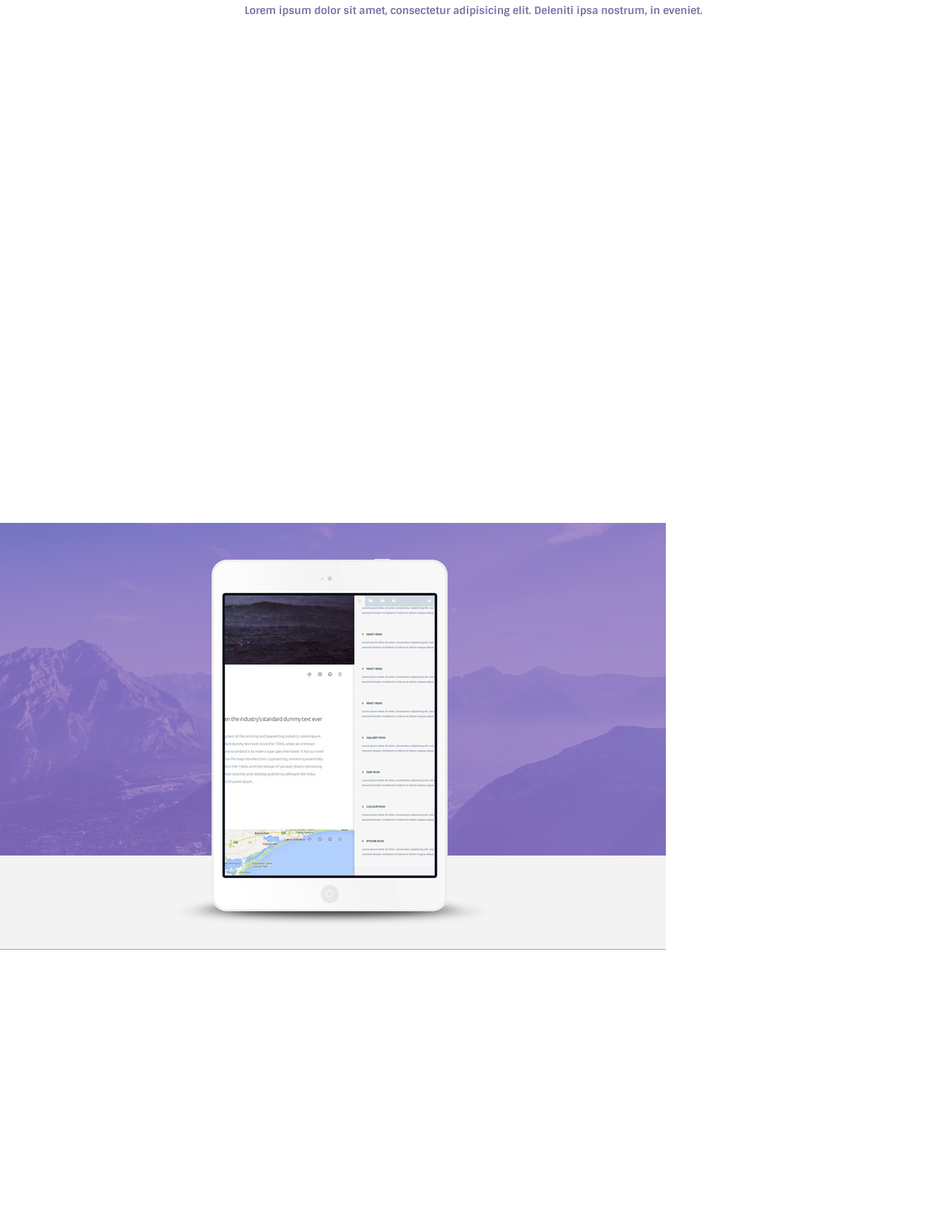
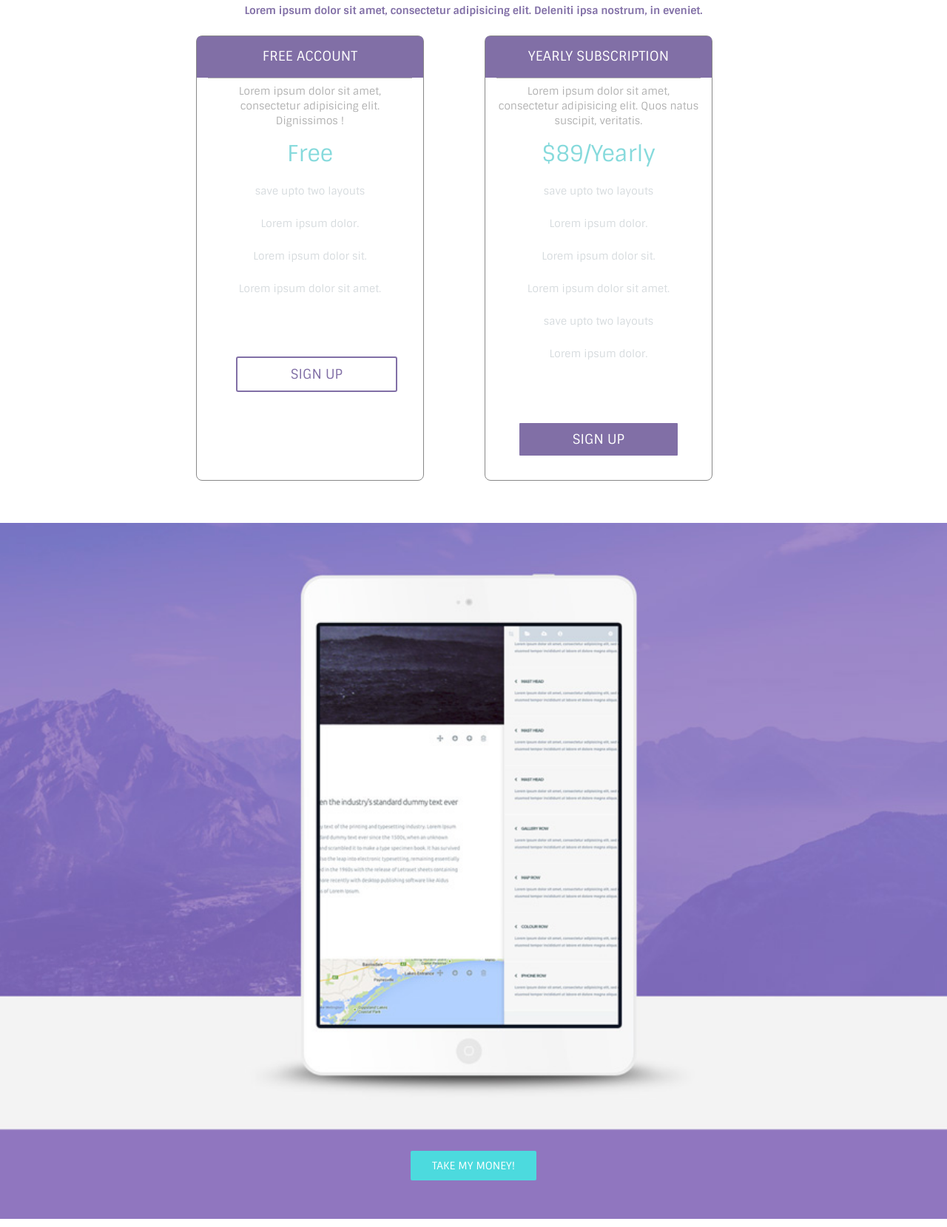
Before and after one commit to akapeepa/builder.io, a plain HTML site: page index.html in a window 1280 px wide. Shown: the part 3556-5215 px from the top of the page at 74% size. Before the commit the page ends 4840 px from the top, so only its background shows below. Drawn offline with nearby package versions, Linux system fonts and the light colour scheme.

Commit message:
new sections  added

```diff
--- a/css/src/app.scss
+++ b/css/src/app.scss
@@ -4,4 +4,7 @@
 @import "take";
 @import "video";
 @import "layouts";
-@import "subscribe"
+@import "subscribe";
+@import "ipad";
+@import "takemymoney";
+@import "footer";
--- /dev/null
+++ b/css/src/footer.scss
@@ -0,0 +1,5 @@
+#footer{
+  background-color: #FFF;
+  min-height: 50vh;
+  font-family: 'Sintony', sans-serif;
+}
--- /dev/null
+++ b/css/src/ipad.scss
@@ -0,0 +1,5 @@
+#ipad{
+  img{
+    width: 100%;
+  }
+}
--- a/css/src/subscribe.scss
+++ b/css/src/subscribe.scss
@@ -10,9 +10,60 @@
       font-size: 2em;
       margin-top: 2em;
     }
-    p{
+    p.headline{
       color: #816FA6;
+      padding-bottom: 1em;
       font-weight: 700;
+    }
+    .row{
+      .plan {
+        border: 1px solid #888;
+        border-radius: 8px 8px 0 0;
+        padding: 0 15px;
+        border-radius:  8px;
+        height: 43em;
+        width: 22em;
+        position: relative;
+        h4{
+          background-color:#816FA6;
+          color: #fff;
+          text-transform: uppercase;
+          margin: 0 -15px;
+          padding: 1em 0;
+          border-radius: 5px 5px 0 0;
+        }
+        p.description{
+          height: 4em;
+          color: #B1B1B1;
+          font-weight: 400;
+          padding: 0.5em 0 0 0;
+          border-top: 1px solid;
+        }
+        h2{
+          color: #86DADC;
+          padding-top: 10px;
+        }
+        p{
+          color: #D6DBDE;
+          padding-top: 1em;
+        }
+        a.btn{
+          background-color: #816FA6;
+          color:#fff;
+          text-transform: uppercase;
+          padding-right: 4em;
+          padding-left: 4em;
+          border-radius: 3px;
+          margin-top: 4em;
+          border: 2.5px solid;
+        }
+      }
     }
   }
 }
+.black{
+  background-color: #fff !important;
+  color: #816FA6 !important;
+  border: 1.5px solid #816FA6;
+  margin-left: 1em;
+}
--- /dev/null
+++ b/css/src/takemymoney.scss
@@ -0,0 +1,21 @@
+#takemymoney{
+  background-color: #9076BF;
+  min-height: 15vh;
+  font-family: 'Sintony', sans-serif;
+  .container{
+    text-align: center;
+    text-transform: uppercase;
+    .row{
+      a.btn{
+        background-color: #4CDADE;
+        color: #fff;
+        text-transform: uppercase;
+        padding-right: 2em;
+        padding-left: 2em;
+        border-radius: 2px;
+        margin-top: 2em;
+        font-size: 1em;
+      }
+    }
+  }
+}
--- a/index.html
+++ b/index.html
@@ -4,8 +4,9 @@
   <meta charset="utf-8">
   <title>Buldier.io</title>
   <link rel="stylesheet" href="https://maxcdn.bootstrapcdn.com/bootstrap/3.3.6/css/bootstrap.min.css" integrity="sha384-1q8mTJOASx8j1Au+a5WDVnPi2lkFfwwEAa8hDDdjZlpLegxhjVME1fgjWPGmkzs7" crossorigin="anonymous">
+  <link rel="stylesheet" href="css/app.css" media="screen" title="no title" charset="utf-8">
+
   <link href='https://fonts.googleapis.com/css?family=Sintony:400,700' rel='stylesheet' type='text/css'>
-  <link rel="stylesheet" href="css/app.css" media="screen" title="no title" charset="utf-8">
   <link rel="stylesheet" href="https://maxcdn.bootstrapcdn.com/font-awesome/4.5.0/css/font-awesome.min.css">
 </head>
 <body>
@@ -97,11 +98,77 @@
   <section id="subscribe">
     <div class="container">
       <h3>choose a subscription</h3>
-      <p>Lorem ipsum dolor sit amet, consectetur adipisicing elit. Deleniti ipsa nostrum, in eveniet.</p>
+      <p class = "headline">Lorem ipsum dolor sit amet, consectetur adipisicing elit. Deleniti ipsa nostrum, in eveniet.</p>
+      <div class="row">
+        <div class="col-md-4 col-md-offset-2">
+          <div class="plan">
+            <h4>Free Account</h4>
+            <p class="description">Lorem ipsum dolor sit amet, consectetur adipisicing elit. Dignissimos !</p>
+            <h2>Free</h2>
+            <p>save upto two layouts</p>
+            <p>Lorem ipsum dolor.</p>
+            <p>Lorem ipsum dolor sit.</p>
+            <p>Lorem ipsum dolor sit amet.</p>
+            <a href="" class="btn btn-lg black">sign up</a>
+          </div>
+        </div>
+        <div class="col-md-4 col-offset-2">
+          <div class="plan">
+            <h4>Yearly subscription</h4>
+            <p class = "description">Lorem ipsum dolor sit amet, consectetur adipisicing elit. Quos natus suscipit, veritatis.</p>
+            <h2>$89/Yearly</h2>
+            <p>save upto two layouts</p>
+            <p>Lorem ipsum dolor.</p>
+            <p>Lorem ipsum dolor sit.</p>
+            <p>Lorem ipsum dolor sit amet.</p>
+            <p>save upto two layouts</p>
+            <p>Lorem ipsum dolor.</p>
+            <a href="" class="btn btn-lg">sign up</a>
+          </div>
+        </div>
+      </div>
     </div>
   </section>
   <section id="ipad">
     <img src="css/images/ipad.png">
   </section>
+  <section id="takemymoney">
+    <div class="container">
+      <div class="row">
+        <a class = "btn btn-lg" href="">take my money!</a>
+      </div>
+    </div>
+  </section>
+  <section id="footer">
+    <div class="container-fluid">
+      <div class="row">
+        <div class="col-md-6 col-md-offset-2">
+          <div class="row">
+            <div class="col-md-4">
+              <h3>builder.io</h3>
+              <p></p>
+              <p></p>
+              <p></p>
+              <p></p>
+            </div>
+            <div class="col-md-4">
+              <h3>company</h3>
+              <p></p>
+              <p></p>
+              <p></p>
+              <p></p>
+            </div>
+            <div class="col-md-4">
+              <h3>learning</h3>
+              <p></p>
+              <p></p>
+              <p></p>
+              <p></p>
+            </div>
+          </div>
+        </div>
+      </div>
+    </div>
+  </section>
 </body>
 </html>
```
Also changed, not shown: css/app.css, 1 other file.
